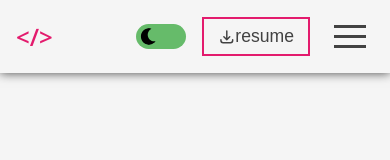
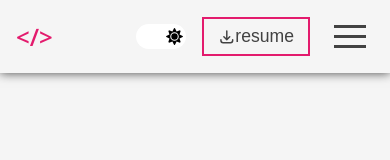
Before and after one commit to Saoma1/react_portfolio_page, a React (Create React App) app: page / in a window 390 px wide. Shown: the top 160 px of the page. Built offline with nearby package versions, Linux system fonts and the light colour scheme.

Commit message:
stupid iphones

```diff
--- a/src/Contact/styles/contact.css
+++ b/src/Contact/styles/contact.css
@@ -1,5 +1,5 @@
 .contact_container {
-  margin-bottom: 0;
+  margin-bottom: 0rem;
 }
 
 .ContactForm_wrapper {
@@ -47,9 +47,3 @@ textarea.form-control {
   color: var(--font-color);
   padding: 15px 50px;
 }
-
-@media (max-width: 768px) {
-  .contactForm {
-    width: 90%;
-  }
-}
--- a/src/Footer/style/copyright.css
+++ b/src/Footer/style/copyright.css
@@ -1,7 +1,13 @@
 .copyright {
-  position: absolute;
+  position: relative;
   display: flex;
   justify-content: center;
+  align-items: flex-end;
   width: 100%;
-  bottom: 0;
 }
+
+@media (max-height: 600px) {
+  .copyright {
+    height: 20vh;
+  }
+}
--- a/src/Navbar/Theme.js
+++ b/src/Navbar/Theme.js
@@ -1,23 +1,29 @@
 import React, { Component } from "react";
-// import { CgSun } from "react-icons/cg";
-// import { HiMoon } from "react-icons/hi";
 import "./style/theme.css";
 
 class Theme extends Component {
   constructor(props) {
     super(props);
-    // this.state = { text: "Enable Dark Mode!", color: "" };
+    this.state = {
+      checked: localStorage.getItem("data-theme") === "light" ? "" : "true",
+    };
     this.handelChange = this.handelChange.bind(this);
+  }
+
+  componentDidMount() {
+    let theme = localStorage.getItem("data-theme");
+    document.body.setAttribute("data-theme", theme);
   }
 
   handelChange = (evt) => {
     if (evt.target.checked) {
       document.body.setAttribute("data-theme", "dark");
-      // this.setState({ text: "Enable Light Mode!" });
+      localStorage.setItem("data-theme", "dark");
     } else {
       document.body.setAttribute("data-theme", "light");
-      // this.setState({ text: "Enable Dark Mode!" });
+      localStorage.setItem("data-theme", "light");
     }
+
     let lineColor = getComputedStyle(document.body).getPropertyValue("--sidebar-color");
     if (typeof InstallTrigger === "undefined") {
       lineColor = lineColor.substring(1);
@@ -29,10 +35,9 @@ class Theme extends Component {
     return (
       <div onChange={this.handelChange} className="theme-switch-wrapper">
         <label className="theme-switch" htmlFor="checkbox">
-          <input type="checkbox" id="checkbox" />
+          <input type="checkbox" id="checkbox" defaultChecked={this.state.checked} />
           <div className="slider round"></div>
         </label>
-        {/* <em>{this.state.text}</em> */}
       </div>
     );
   }
```
